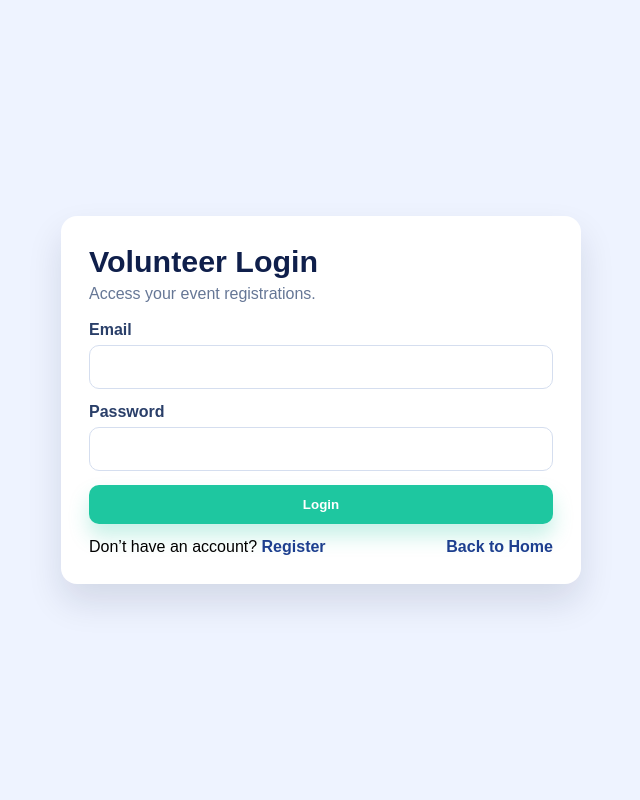
After one commit to abhi-abhi86/Event-volunteer-management-system, a PHP site: page /pc_run/volunteer_login.php in a window 1280 px wide. The commit adds this page. Shown: the whole page, without its empty margins (319-959 px from the left). Run offline with PHP 8.4, Linux system fonts and the light colour scheme.

Commit message:
Add volunteer login and event registration interactivity

```diff
--- /dev/null
+++ b/pc_run/volunteer_login.php
@@ -0,0 +1,126 @@
+<?php
+session_start();
+require_once 'db_connect.php';
+
+$error = '';
+
+if ($_SERVER['REQUEST_METHOD'] === 'POST') {
+    $email = trim($_POST['email'] ?? '');
+    $password = $_POST['password'] ?? '';
+
+    if ($email === '' || $password === '') {
+        $error = 'Please enter your email and password.';
+    } else {
+        $stmt = $pdo->prepare('SELECT id, email, password FROM volunteers WHERE email = ? LIMIT 1');
+        $stmt->execute([$email]);
+        $vol = $stmt->fetch();
+
+        if ($vol && password_verify($password, $vol['password'])) {
+            $_SESSION['volunteer_id'] = (int)$vol['id'];
+            header('Location: events.php');
+            exit;
+        }
+
+        $error = 'Invalid email or password.';
+    }
+}
+?>
+<!DOCTYPE html>
+<html lang="en">
+<head>
+  <meta charset="UTF-8" />
+  <meta name="viewport" content="width=device-width, initial-scale=1.0" />
+  <title>Volunteer Login</title>
+  <style>
+    :root {
+      --blue-dark: #0f1f4b;
+      --blue-mid: #1d3f8f;
+      --accent: #1ec7a0;
+      --white: #ffffff;
+    }
+    * { box-sizing: border-box; margin: 0; padding: 0; }
+    body {
+      font-family: Arial, sans-serif;
+      min-height: 100vh;
+      background: #eef3ff;
+      display: grid;
+      place-items: center;
+      padding: 24px;
+    }
+    .card {
+      width: 100%;
+      max-width: 520px;
+      background: var(--white);
+      border-radius: 16px;
+      padding: 28px;
+      box-shadow: 0 18px 35px rgba(13, 27, 61, 0.12);
+    }
+    h1 { color: var(--blue-dark); margin-bottom: 6px; font-size: 1.9rem; }
+    p { color: #667796; margin-bottom: 18px; }
+    label { display:block; margin-bottom:6px; color:#2a3f69; font-weight:700; }
+    input {
+      width:100%;
+      border:1px solid #d5deef;
+      border-radius:10px;
+      padding:12px;
+      margin-bottom:14px;
+      font-size:1rem;
+    }
+    input:focus {
+      outline:none;
+      border-color: var(--blue-mid);
+      box-shadow: 0 0 0 4px rgba(29,63,143,0.1);
+    }
+    .btn {
+      width:100%;
+      border:none;
+      border-radius:10px;
+      padding:12px;
+      color:#fff;
+      background: var(--accent);
+      font-weight: bold;
+      cursor:pointer;
+      transition: transform .2s ease, box-shadow .2s ease;
+      box-shadow: 0 12px 20px rgba(30,199,160,0.25);
+    }
+    .btn:hover { transform: translateY(-2px); box-shadow: 0 14px 24px rgba(30,199,160,0.35); }
+    .error {
+      background:#ffe6e6;
+      color:#b01b1b;
+      border-radius:10px;
+      padding:10px;
+      margin-bottom:14px;
+      font-size:.95rem;
+    }
+    .row { display:flex; gap:10px; flex-wrap:wrap; align-items:center; justify-content:space-between; }
+    .link { color: var(--blue-mid); text-decoration: none; font-weight: 700; }
+  </style>
+</head>
+<body>
+  <form class="card" method="post" action="">
+    <h1>Volunteer Login</h1>
+    <p>Access your event registrations.</p>
+
+    <?php if ($error !== ''): ?>
+      <div class="error"><?php echo htmlspecialchars($error, ENT_QUOTES, 'UTF-8'); ?></div>
+    <?php endif; ?>
+
+    <label for="email">Email</label>
+    <input type="email" id="email" name="email" required />
+
+    <label for="password">Password</label>
+    <input type="password" id="password" name="password" required />
+
+    <button class="btn" type="submit">Login</button>
+
+    <div class="row" style="margin-top:14px;">
+      <div>
+        Don’t have an account? <a class="link" href="register.php">Register</a>
+      </div>
+      <div>
+        <a class="link" href="index.php">Back to Home</a>
+      </div>
+    </div>
+  </form>
+</body>
+</html>
```
Also changed, not shown: pc_run/events.php (+33 -3 lines), pc_run/logout.php (added, +11 -0 lines), pc_run/register_event.php (added, +37 -0 lines).
